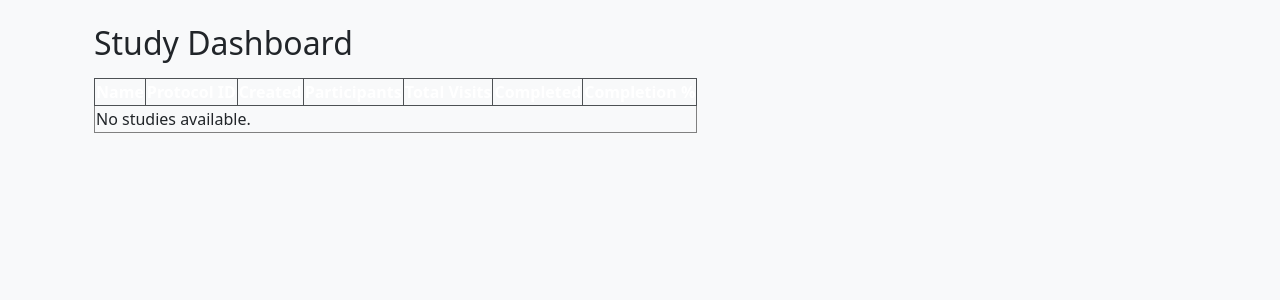
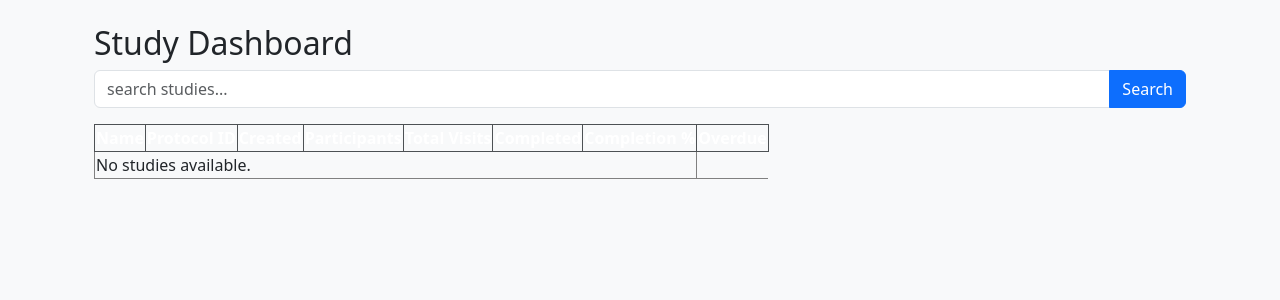
Before and after one commit to Aditya425/longitudinal-edc, a Django app: page / in a window 1280 px wide. Shown: the part 56-356 px from the top of the page. Run offline with Django 5.2, Linux system fonts and the light colour scheme; data that the repository does not hold is empty; parts of the project's set-up code (start-up, migrations or seed data) failed here and were passed over.

Commit message:
Study list and search

```diff
--- a/apps/studies/templates/studies/dashboard.html
+++ b/apps/studies/templates/studies/dashboard.html
@@ -3,7 +3,13 @@
 <!--using bootstrap for css-->
 <div class="container mt-4">
     <h2>Study Dashboard</h2>
-
+    <!--search icon-->
+    <form method="get" class="mb-3">
+        <div class="input-group">
+            <input type="text" name="q" class="form-control" placeholder="search studies..." value="{{ request.GET.q }}">
+            <button class="btn btn-primary" type="submit">Search</button>
+        </div>
+    </form>
     <table class="table-bordered table-hover mt-3">
         <thead class="table-dark">
             <tr>
@@ -14,6 +20,7 @@
                 <th>Total Visits</th>
                 <th>Completed</th>
                 <th>Completion %</th>
+                <th>Overdue</th>
             </tr>
         </thead>
         <tbody>
@@ -37,6 +44,13 @@
                     <span class="badge bg-danger">{{ row.completion_rate }}%</span>
                     {% endif %}
                 </td>
+                <td>
+                    {% if row.overdue_visits > 0 %}
+                    <span class="badge bg-danger">{{ row.overdue_visits }}</span>
+                    {% else %}
+                    <span class="badge bg-success">0</span>
+                    {% endif %}
+                </td>
             </tr>
             <!--If dashboard_data is empty-->
             {% empty %}
--- a/apps/studies/urls.py
+++ b/apps/studies/urls.py
@@ -1,6 +1,7 @@
 from django.urls import path
-from .views import study_dashboard
+from .views import study_dashboard, study_detail
 
 urlpatterns = [
-    path("", study_dashboard, name="study_dashboard")
+    path("", study_dashboard, name="study_dashboard"),
+    path("<int:pk>", study_detail, name="study_detail")
 ]
--- a/apps/studies/views.py
+++ b/apps/studies/views.py
@@ -1,4 +1,5 @@
-from django.shortcuts import render
+from django.shortcuts import render, get_object_or_404
+from django.utils import timezone
 from .models import Study
 from apps.participants.models import Visit
 
@@ -9,6 +10,12 @@ def study_dashboard(request):
     #get the queryset of all the studies in descending order of created_at
     studies = Study.objects.all().order_by("-created_at")
 
+    #get the search query from the GET url. the query will be "<url>?q=<search-term>"
+    query = request.GET.get('q')
+    #filter the studies list above to match the query only if query is not an empty string
+    if query:
+        #search for the rows whose name contains <query>
+        studies = studies.filter(name__icontains=query)
     #it contains a list of dictionaries where each dictionary represents a study
     dashboard_data = []
 
@@ -24,13 +31,24 @@ def study_dashboard(request):
         if total_visits > 0:
             completion_rate = round((completed_visits / total_visits) * 100, 1)
 
+        #calculating no. of overdue visits. If a visit's status is "scheduled" and current date is greater than the window_end date then it means that the visit is overdue
+        overdue_visits = Visit.objects.filter(status="scheduled",window_end__lt=timezone.now().date()).count()
+
         #create a dict of this data and append to our list
         dashboard_data.append({
             "study": study,
             "participant_count": participants_count,
             "total_visits": total_visits,
             "completed_visits": completed_visits,
-            "completion_rate": completion_rate
+            "completion_rate": completion_rate,
+            "overdue_visits": overdue_visits
         })
 
     return render(request, "studies/dashboard.html", {"dashboard_data": dashboard_data})
+
+def study_detail(request, pk):
+    #pk is the primary key of the study clicked by the user
+    study = get_object_or_404(Study, pk=pk)
+    #get all the participants for this study
+    participants = study.participants.all()
+    return render(request, 'studies/detail.html', {"study": study, "participants": participants})
```
Also changed, not shown: apps/studies/templates/studies/detail.html (added, +34 -0 lines), Readme.md.
